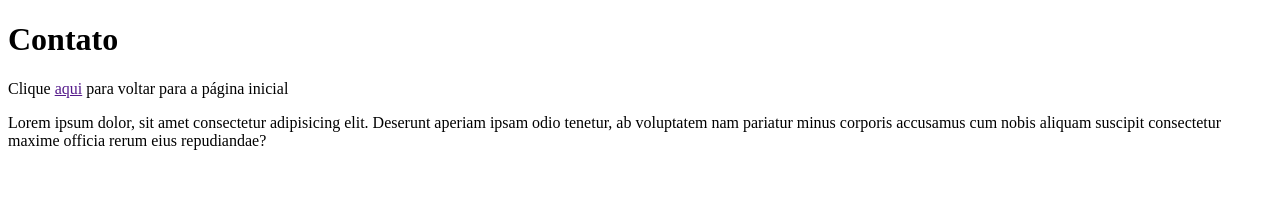
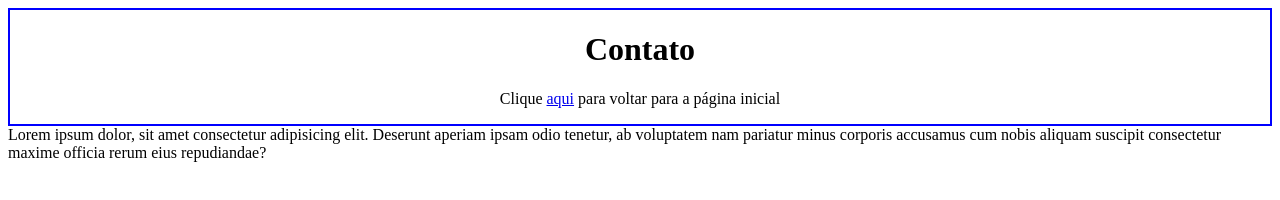
Before and after one commit to Lima152010/git-branches, a plain HTML site: page contato.html in a window 1280 px wide. Drawn offline with Linux system fonts and the light colour scheme.

Commit message:
versão 1.2.1

```diff
--- a/contato.html
+++ b/contato.html
@@ -4,11 +4,12 @@
         <meta charset="UTF-8">
         <meta name="viewport" content="width=device-width, initial-scale=1.0">
         <title>Document</title>
+        <link rel="stylesheet" href="style.css">
     </head>
     <body>
         <main>
             <h1>Contato</h1>
-            <p>Clique <a href>aqui</a> para voltar para a página inicial</p>
+            <p>Clique <a href="index.html">aqui</a> para voltar para a página inicial</p>
         </main>
         <section>
             Lorem ipsum dolor, sit amet consectetur adipisicing elit. Deserunt
```
